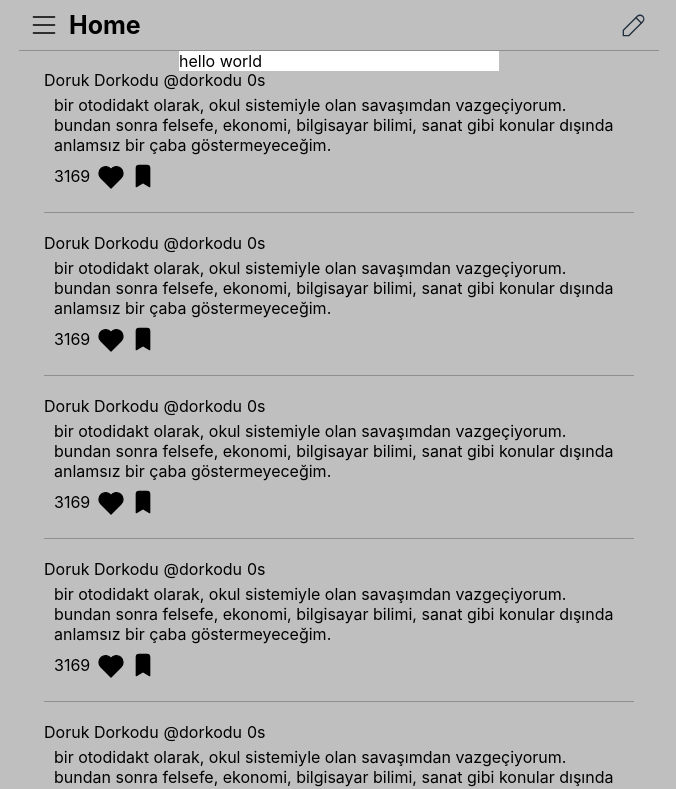
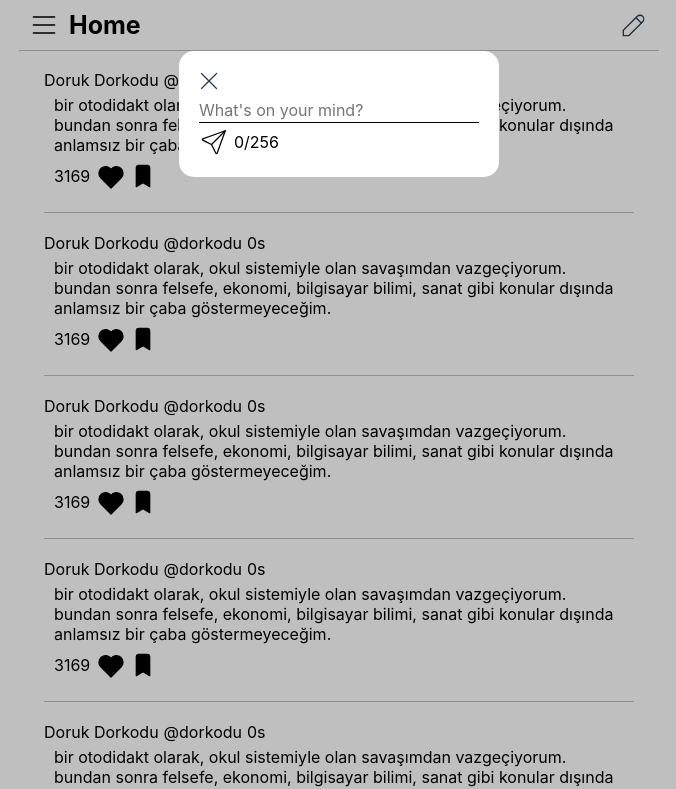
Before and after one commit to berkcambaz/Sheetgram, a website built with webpack: page frontend/src/index.html in a window 1280 px wide. Shown: the top 789 px of the page, without its empty margins (301-977 px from the left). Built offline with nearby package versions, Linux system fonts and the light colour scheme.

Commit message:
Revert scrollbar & implement post create

```diff
--- a/frontend/src/components/app.js
+++ b/frontend/src/components/app.js
@@ -18,7 +18,7 @@ export const Component_App = lucid.component({
         lucid.instance(Component_SubView_Menu, "app").attribute("class", "");
     },
     showPostCreate: function () {
-      lucid.render(this.dom, Component_SubView_PostCreate, "app");
+      lucid.render(this.refs["content"], Component_SubView_PostCreate, "app");
     }
   },
   render: function () {
--- a/frontend/src/components/app.scss
+++ b/frontend/src/components/app.scss
@@ -51,9 +51,6 @@
   .app__content {
     padding: 0 25px;
     margin-top: 50px;
-
-    height: calc(100vh - 50px);
-    overflow-y: scroll;
   }
 
 }
--- /dev/null
+++ b/frontend/src/components/icons/icon_send.js
@@ -0,0 +1,26 @@
+import { lucid } from "../../libs/lucid";
+
+export const Component_Icon_Send = lucid.component({
+  attributes: function () {
+    return { class: "", onclick: function (ev) { } }
+  },
+  methods: {
+    onclick: function (ev) {
+      this.attributes.onclick && this.attributes.onclick(ev);
+    }
+  },
+  render: function () {
+    return `
+      <svg class="{{attributes.class}}" onclick="{{methods.onclick}}" width="32" height="32" viewBox="0 0 24 24" stroke-width="1" stroke="#000000" fill="none" stroke-linecap="round" stroke-linejoin="round">
+        <path stroke="none" d="M0 0h24v24H0z" fill="none"/>
+        <line x1="10" y1="14" x2="21" y2="3" />
+        <path d="M21 3l-6.5 18a0.55 .55 0 0 1 -1 0l-3.5 -7l-7 -3.5a0.55 .55 0 0 1 0 -1l18 -6.5" />
+      </svg>
+    `;
+  },
+  watch: {
+    class: function (oldClass, newClass) {
+      this.setState();
+    }
+  }
+});
--- /dev/null
+++ b/frontend/src/components/icons/icon_x.js
@@ -0,0 +1,26 @@
+import { lucid } from "../../libs/lucid";
+
+export const Component_Icon_X = lucid.component({
+  attributes: function () {
+    return { class: "", onclick: function (ev) { } }
+  },
+  methods: {
+    onclick: function (ev) {
+      this.attributes.onclick && this.attributes.onclick(ev);
+    }
+  },
+  render: function () {
+    return `
+      <svg class="{{attributes.class}}" onclick="{{methods.onclick}}" width="32" height="32" viewBox="0 0 24 24" stroke-width="1" stroke="#2c3e50" fill="none" stroke-linecap="round" stroke-linejoin="round">
+        <path stroke="none" d="M0 0h24v24H0z" fill="none"/>
+        <line x1="18" y1="6" x2="6" y2="18" />
+        <line x1="6" y1="6" x2="18" y2="18" />
+      </svg>
+    `;
+  },
+  watch: {
+    class: function (oldClass, newClass) {
+      this.setState();
+    }
+  }
+});
--- a/frontend/src/components/views/subview_postcreate.js
+++ b/frontend/src/components/views/subview_postcreate.js
@@ -1,30 +1,83 @@
 import { lucid } from "../../libs/lucid";
+
+import { Component_Icon_X } from "../icons/icon_x";
+import { Component_Icon_Send } from "../icons/icon_send";
+
+import { storePost, POST_ACTS } from "../../stores/store_post";
 
 import { detectClick } from "../../core/utility";
 
 export const Component_SubView_PostCreate = lucid.component({
-  state: function () { return { removeListener: undefined } },
+  attributes: function () { return { limit: 256 } },
+  state: function () { return { removeListener: undefined, length: 0 } },
+  methods: {
+    getTextLength: function () {
+      return this.state.length + "/" + this.attributes.limit;
+    },
+    oninput: function () {
+      const element = this.refs["input"];
+      element.style.height = "0px";
+      element.style.height = element.scrollHeight + "px";
+      element.value = element.value.substr(0, this.attributes.limit);
+      this.setState({ length: element.value.length });
+    },
+    post: function () {
+      const element = this.refs["input"];
+
+      // If text is empty, don't do anything
+      if (element.value.length === 0) return;
+
+      // Commit to the store with the content of the post
+      storePost.commit(POST_ACTS.POST_POST, element.value);
+
+      element.value = "";
+      this.methods.oninput();
+    },
+    cancel: function () {
+      this.state.removeListener();
+      lucid.remove(Component_SubView_PostCreate, this.key);
+    }
+  },
   render: function () {
     return `
       <div>
         <div class="effect--blur"></div>
         <div class="post-create" lucid-ref="post-create">
-          hello world
+          <div class="post-create__container" lucid-ref="container">
+            <textarea
+              class="post-create__input"
+              lucid-ref="input"
+              oninput="{{methods.oninput}}"
+              placeholder="What's on your mind?">
+            </textarea>
+            <div class="post-create__bottom" lucid-ref="bottom">
+              <div class="post-create__text-length">{{methods.getTextLength}}</div>
+            </div>
+          </div>
         </div>
       </div>
     `;
   },
   hooks: {
     connected: function () {
+      this.methods.oninput();
+
+      lucid.render(this.refs["container"], Component_Icon_X, this.key, {
+        class: "post-create__icon top",
+        onclick: () => { this.methods.cancel() }
+      }, { first: true });
+
+      lucid.render(this.refs["bottom"], Component_Icon_Send, this.key, {
+        class: "post-create__icon bottom",
+        onclick: () => { this.methods.post() }
+      }, { first: true });
+
       setTimeout(() => {
         this.state.removeListener = detectClick(this.refs["post-create"],
           (ev) => {
 
           },
-          (ev) => {
-            this.state.removeListener();
-            lucid.remove(Component_SubView_PostCreate, this.key);
-          }
+          (ev) => { this.methods.cancel() }
         );
       }, 1);
     }
--- a/frontend/src/components/views/subview_postcreate.scss
+++ b/frontend/src/components/views/subview_postcreate.scss
@@ -1,17 +1,51 @@
+@import "../../styles/mixins";
+
 .post-create {
 
   position: fixed;
-  top: 51px; // 50px(height of top bar) + 1px(border-bottom of top bar)
+  left: 50%;
+  top: 0%;
+  transform: translateX(-50%);
 
   width: 320px;
-  left: 50%;
-  transform: translateX(-50%);
+  margin-top: 50px + 1px;
 
   z-index: 1001;
   background-color: #ffffff;
+  border-radius: 15px;
 
   @media screen and (max-width: 320px) {
     width: 100%;
   }
 
+  .post-create__container {
+    padding: 20px;
+  }
+
+  .post-create__input {
+    @include default_input();
+    overflow: hidden;
+    width: 100%;
+  }
+
+  .post-create__bottom {
+    display: flex;
+    align-items: center;
+  }
+
+  .post-create__icon {
+    width: 30px;
+    height: 30px;
+
+    cursor: pointer;
+
+    &.top {
+      margin: -5px 0 0 -5px;
+    }
+
+    &.bottom {
+      margin-right: 5px;
+    }
+  }
+
 }
--- a/frontend/src/styles/_global.scss
+++ b/frontend/src/styles/_global.scss
@@ -1,9 +1,4 @@
 @import "variables";
-
-html {
-  height: 100%;
-  overflow: hidden;
-}
 
 body {
   margin: 0 auto;
@@ -13,6 +8,7 @@ body {
   max-width: 640px;
   height: 100%;
 
+  overflow-y: scroll;
   font-family: $font;
 
   // Disable highlight on mobile's when clicking
```
